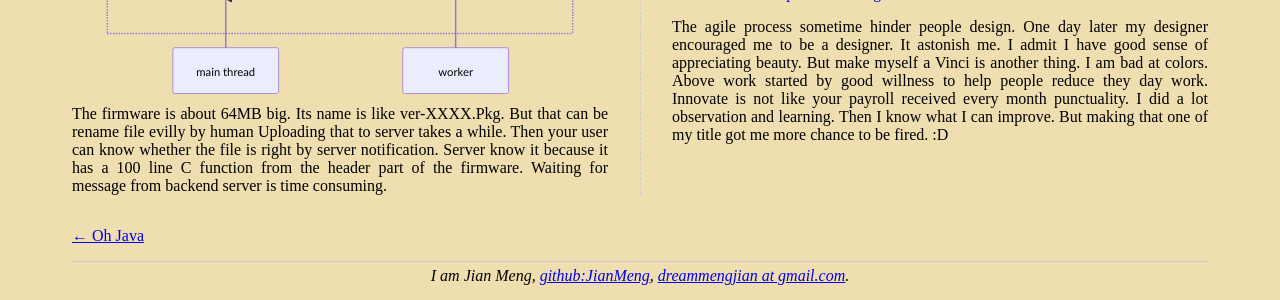
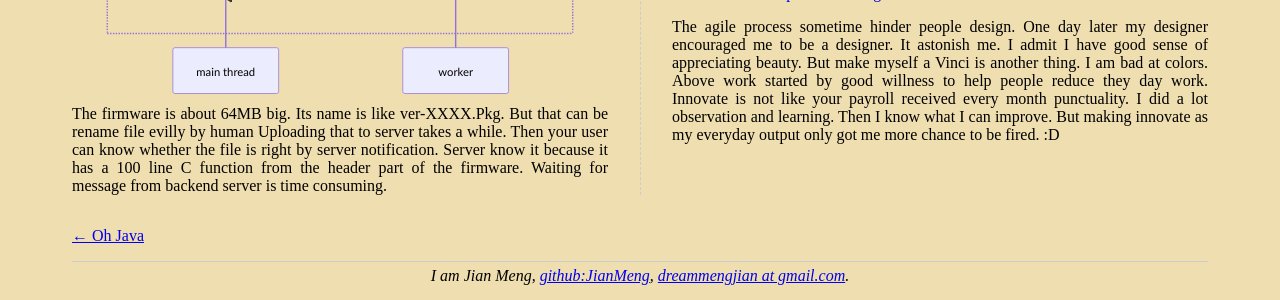
Before and after one commit to JianMeng/jianmeng.github.com, a Jekyll site: the page built from _posts/2021-02-20-poka-yoke-update-firmware.md, in a window 1280 px wide. Shown: the part 1178-1478 px from the top of the page. Built offline with Jekyll 4.4.1, drawn with Linux system fonts in a browser that asks for light colours.

Commit message:
more precise way to tell

```diff
--- a/_posts/2021-02-20-poka-yoke-update-firmware.md
+++ b/_posts/2021-02-20-poka-yoke-update-firmware.md
@@ -75,4 +75,4 @@ Our company work in agile process. The UI designer actually are in charge UI. It
 
 Now that bastard become legitimate citizen in  "4.12.1 Firmware Update - Remote Access" of [site supervisor user guide](https://climate.emerson.com/documents/site-supervisor-user-guide-rev-17-en-us-6471528.pdf).
 
-The agile process sometime hinder people design. One day later my designer encouraged me to be a designer. It  astonish me.  I admit I have good sense of appreciating beauty. But make myself a Vinci is another thing. I am bad at colors. Above work started by good willness to help people reduce they day work. Innovate is not like your payroll received every month punctuality. I did a lot observation and learning. Then I know what I can improve. But making that one of my title got me more chance to be fired. :D
+The agile process sometime hinder people design. One day later my designer encouraged me to be a designer. It  astonish me.  I admit I have good sense of appreciating beauty. But make myself a Vinci is another thing. I am bad at colors. Above work started by good willness to help people reduce they day work. Innovate is not like your payroll received every month punctuality. I did a lot observation and learning. Then I know what I can improve. But making innovate as my everyday output only got me more chance to be fired. :D
```
